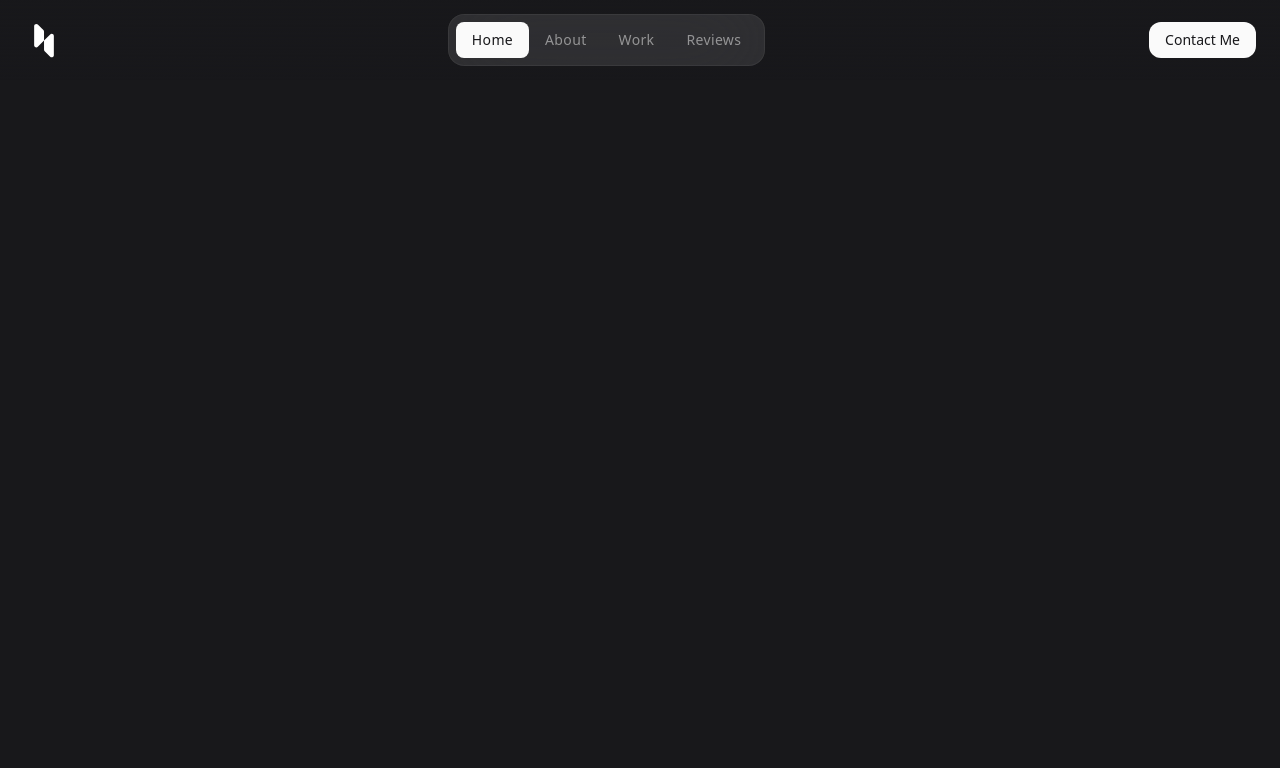
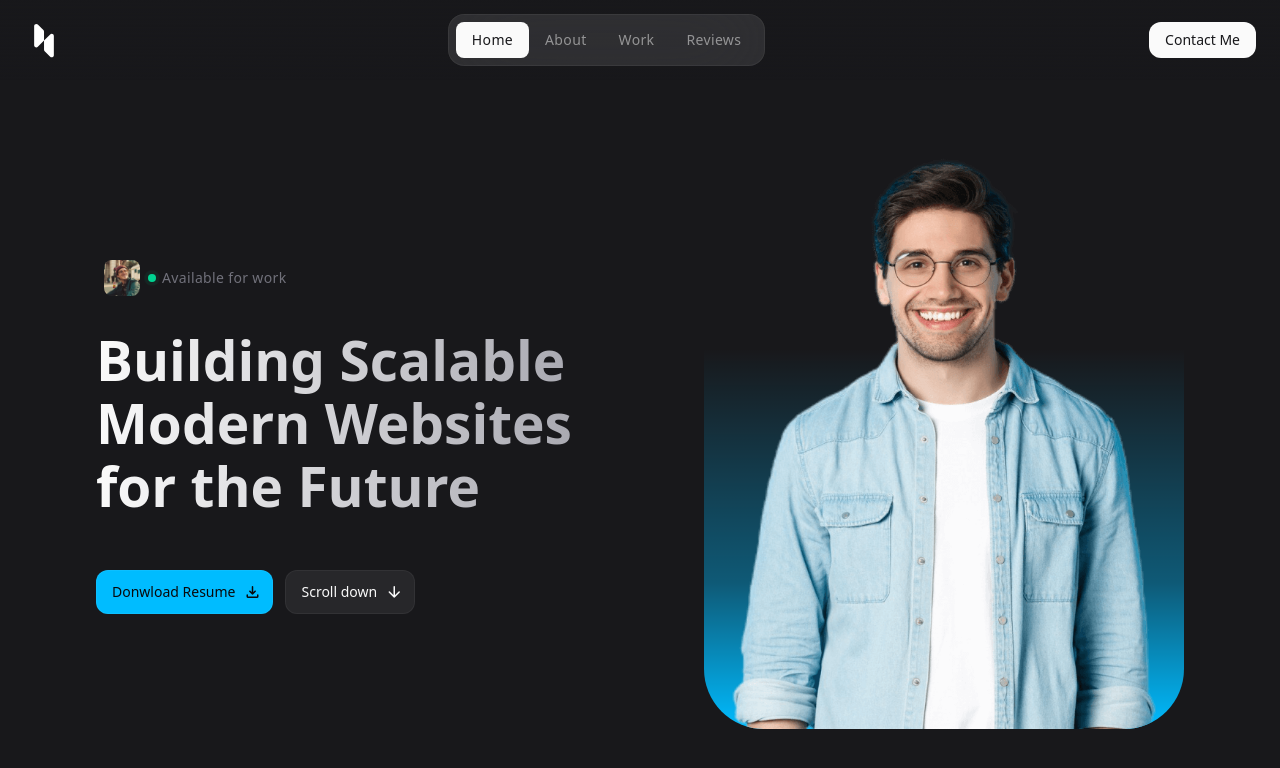
Before and after one commit to shivam2575/Portfolio, a React (Vite) app: page / in a window 1280 px wide. Shown: the top 768 px of the page. Built offline with nearby package versions, Linux system fonts and the light colour scheme.

Commit message:
added hero section

```diff
--- a/src/App.jsx
+++ b/src/App.jsx
@@ -1,9 +1,13 @@
 import Header from "./components/Header";
+import Hero from "./components/Hero";
 
 function App() {
   return (
     <>
       <Header />
+      <main>
+        <Hero />
+      </main>
     </>
   );
 }
--- /dev/null
+++ b/src/components/Button.jsx
@@ -0,0 +1,91 @@
+import PropTypes from "prop-types";
+
+const ButtonPrimary = ({ href, target = "_self", label, icon, classes }) => {
+  {
+    if (href) {
+      return (
+        <>
+          <a
+            href={href}
+            target={target}
+            className={"btn btn-primary " + classes}
+          >
+            {label}
+            {icon ? (
+              <span className="material-symbols-rounded" aria-hidden="true">
+                {icon}
+              </span>
+            ) : undefined}
+          </a>
+        </>
+      );
+    } else {
+      return (
+        <>
+          <button className={"btn btn-primary " + classes}>
+            {label}{" "}
+            {icon ? (
+              <span className="material-symbols-rounded" aria-hidden="true">
+                {icon}
+              </span>
+            ) : undefined}
+          </button>
+        </>
+      );
+    }
+  }
+};
+
+ButtonPrimary.prototype = {
+  label: PropTypes.string.isRequired,
+  href: PropTypes.string,
+  target: PropTypes.string,
+  icon: PropTypes.string,
+  classes: PropTypes.string,
+};
+
+const ButtonOutline = ({ href, target = "_self", label, icon, classes }) => {
+  {
+    if (href) {
+      return (
+        <>
+          <a
+            href={href}
+            target={target}
+            className={"btn btn-outline " + classes}
+          >
+            {label}
+            {icon ? (
+              <span className="material-symbols-rounded" aria-hidden="true">
+                {icon}
+              </span>
+            ) : undefined}
+          </a>
+        </>
+      );
+    } else {
+      return (
+        <>
+          <button className={"btn btn-outline " + classes}>
+            {label}{" "}
+            {icon ? (
+              <span className="material-symbols-rounded" aria-hidden="true">
+                {icon}
+              </span>
+            ) : undefined}
+          </button>
+        </>
+      );
+    }
+  }
+};
+
+ButtonOutline.prototype = {
+  label: PropTypes.string.isRequired,
+  href: PropTypes.string,
+  target: PropTypes.string,
+  icon: PropTypes.string,
+  classes: PropTypes.string,
+};
+
+export { ButtonPrimary, ButtonOutline };
--- /dev/null
+++ b/src/components/Hero.jsx
@@ -0,0 +1,53 @@
+import { ButtonPrimary, ButtonOutline } from "./Button";
+const Hero = () => {
+  return (
+    <section id="home" className="pt-28 lg:pt-36">
+      <div className="container lg:grid lg:grid-cols-2 items-center lg:gap-10">
+        <div className="flex flex-col justify-center gap-3">
+          <div className="flex">
+            <figure className="mx-2 img-box w-9 h-9 rounded-lg">
+              <img
+                src="/images/avatar-1.jpg"
+                width={40}
+                height={40}
+                alt="hero-image"
+                className="img-cover"
+              />
+            </figure>
+            <div className="flex items-center gap-1.5 text-zinc-500 text-sm tracking-wide">
+              <span className="relative w-2 h-2 rounded-full bg-emerald-400">
+                <span className="absolute inset-0 animate-ping rounded-full bg-emerald-400"></span>
+              </span>
+              Available for work
+            </div>
+          </div>
+
+          <h2 className="headline-1 max-w-[15ch] lg:max-w-[15ch] mt-5 mb-8 lg:mb-10 sm:max-w-[20ch]">
+            Building Scalable Modern Websites for the Future
+          </h2>
+          <div className="flex items-center gap-3">
+            <ButtonPrimary label="Donwload Resume" icon="download" />{" "}
+            <ButtonOutline
+              href="#about"
+              label="Scroll down"
+              icon="arrow_downward"
+            />
+          </div>
+        </div>
+        <div className="hidden lg:block">
+          <figure className="w-full max-w-[480px] ml-auto bg-gradient-to-t from-sky-400 via-25% via-sky-400/40 to-65% rounded-[60px] overflow-hidden">
+            <img
+              src="/images/hero-banner.png"
+              width={656}
+              height={800}
+              alt="Shivam kumar"
+              className="w-full"
+            />
+          </figure>
+        </div>
+      </div>
+    </section>
+  );
+};
+
+export default Hero;
--- a/src/index.css
+++ b/src/index.css
@@ -10,10 +10,32 @@
   @apply bg-zinc-900 text-zinc-50
 }
 
+/************** TYPOGRAPHY ********************/
+.headline-1{
+  @apply max-w-max;
+  background: -webkit-linear-gradient(0deg, #fafafa,#a1a1aa);
+  -webkit-background-clip: text;
+  -webkit-text-fill-color: transparent;
+}
+.headline-1{
+  @apply text-5xl leading-tight font-semibold lg:text-[55px] lg:leading-[1.15]
+}
+
 /************** UTILITIES ********************/
 .material-symbols-rounded{
   @apply w-[1em] h-[1em] overflow-hidden;
   font-variation-settings: 'FILL' 0, 'wght' 400, 'GRAD' 0, 'opsz' 24;
+}
+
+.container{
+  @apply px-4 mx-auto lg:px-8 xl:max-w-6xl
+}
+
+.img-box{
+  @apply bg-zinc-700 overflow-hidden
+}
+.img-cover{
+  @apply w-full h-full object-cover
 }
 
 /********************* COMPONENTS *********************/
@@ -56,3 +78,18 @@
 .btn-secondary{
   @apply bg-zinc-50 text-zinc-900 active:bg-zinc-50/80 max-md:hidden
 }
+
+.btn .material-symbols-rounded{
+  @apply text-[18px]
+}
+
+.btn:has( .material-symbols-rounded){
+  @apply pr-3
+}
+
+.btn-primary{
+  @apply h-11 bg-sky-400 text-zinc-950 hover:bg-sky-300 active:bg-sky-400
+}
+.btn-outline{
+  @apply h-11 bg-zinc-800 hover:bg-zinc-700 active:bg-zinc-800
+}
```
